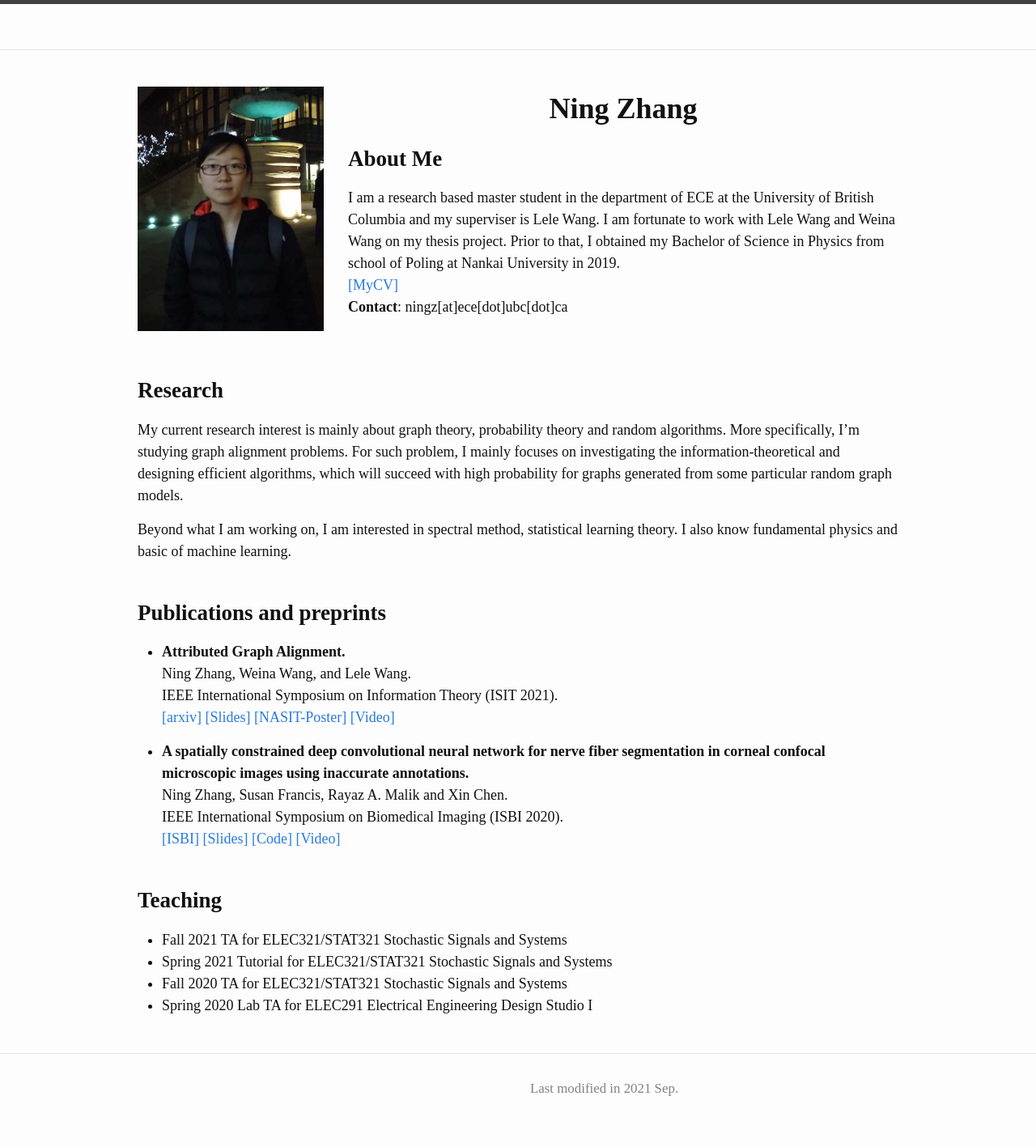
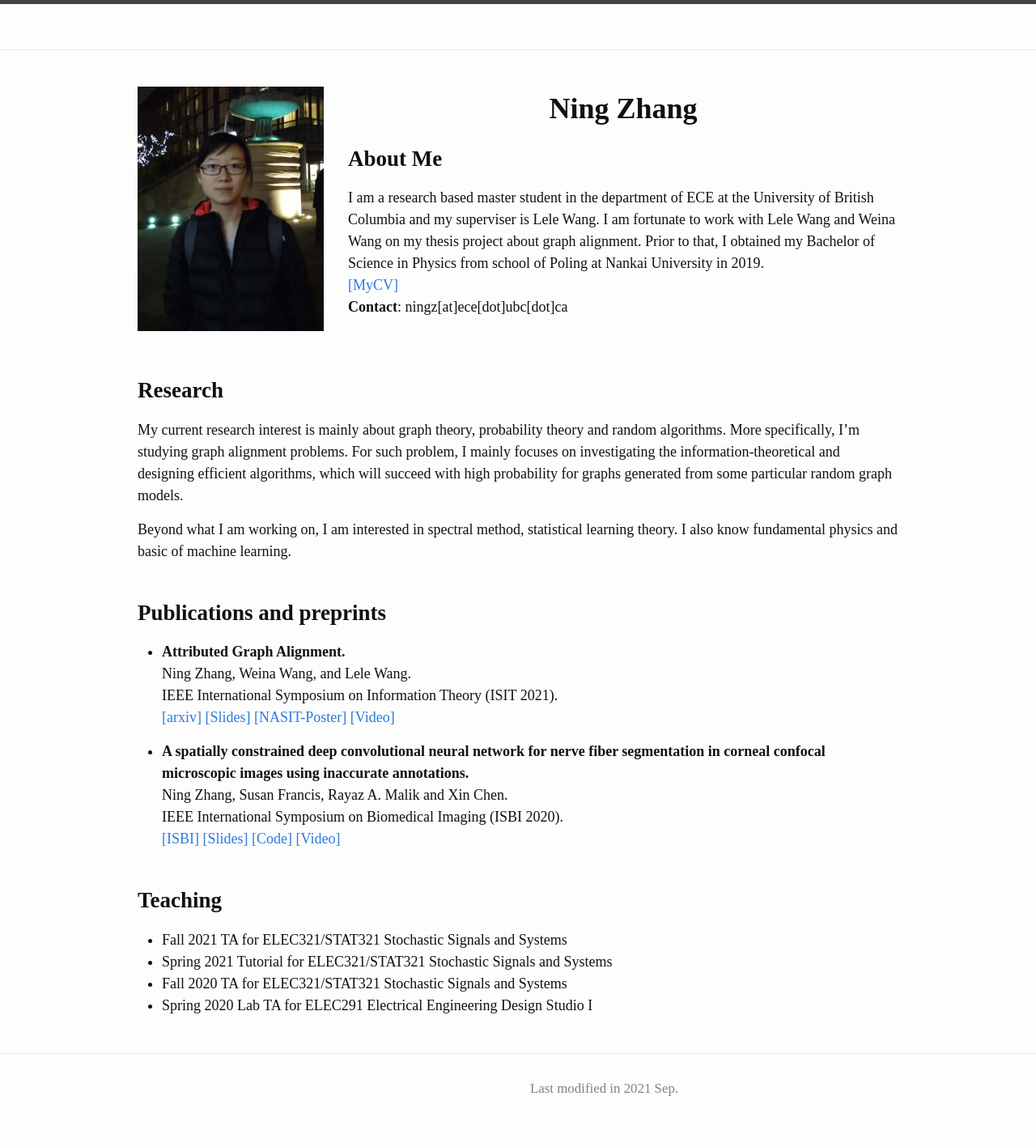
Before and after one commit to NingZhang-Git/NZ_website, a Jekyll site: the page built from index.md, in a window 1280 px wide. Shown: the whole page at 81% size. Built offline with Jekyll 4.4.1, drawn with Linux system fonts in a browser that asks for light colours.

Commit message:
Update index.md

```diff
--- a/index.md
+++ b/index.md
@@ -10,7 +10,7 @@ layout: home
 # <center> <b>Ning Zhang</b> </center>
 <!-- ### <center>Welcom to my personal webpage!</center> -->
 ## **About Me**
-I am a research based master student in the department of ECE at the University of British Columbia and my superviser is Lele Wang. I am fortunate to work with Lele Wang and Weina Wang on my thesis project. Prior to that, I obtained my Bachelor of Science in Physics from school of Poling at Nankai University in 2019.\
+I am a research based master student in the department of ECE at the University of British Columbia and my superviser is Lele Wang. I am fortunate to work with Lele Wang and Weina Wang on my thesis project about graph alignment. Prior to that, I obtained my Bachelor of Science in Physics from school of Poling at Nankai University in 2019.\
 [[MyCV]](assets/NingZhangCV.pdf)
 <br>
 **Contact**: ningz[at]ece[dot]ubc[dot]ca
```
